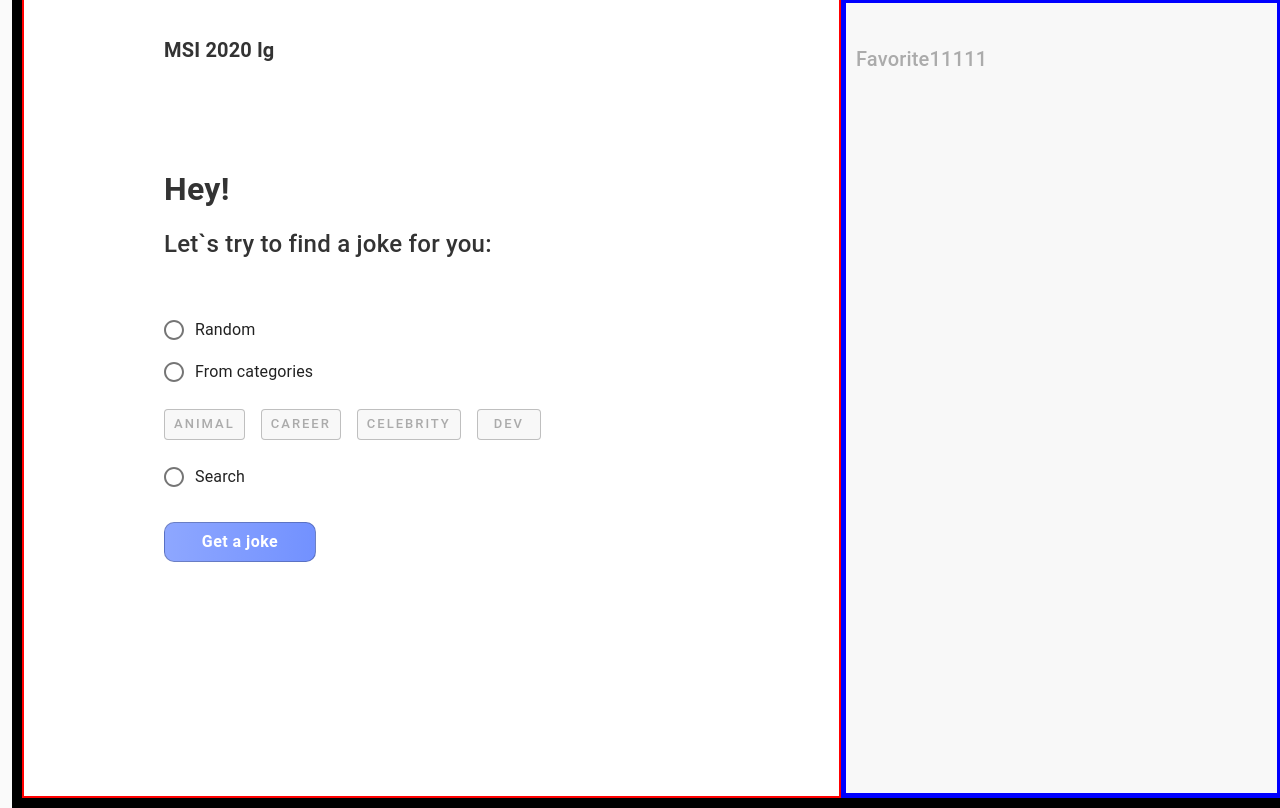
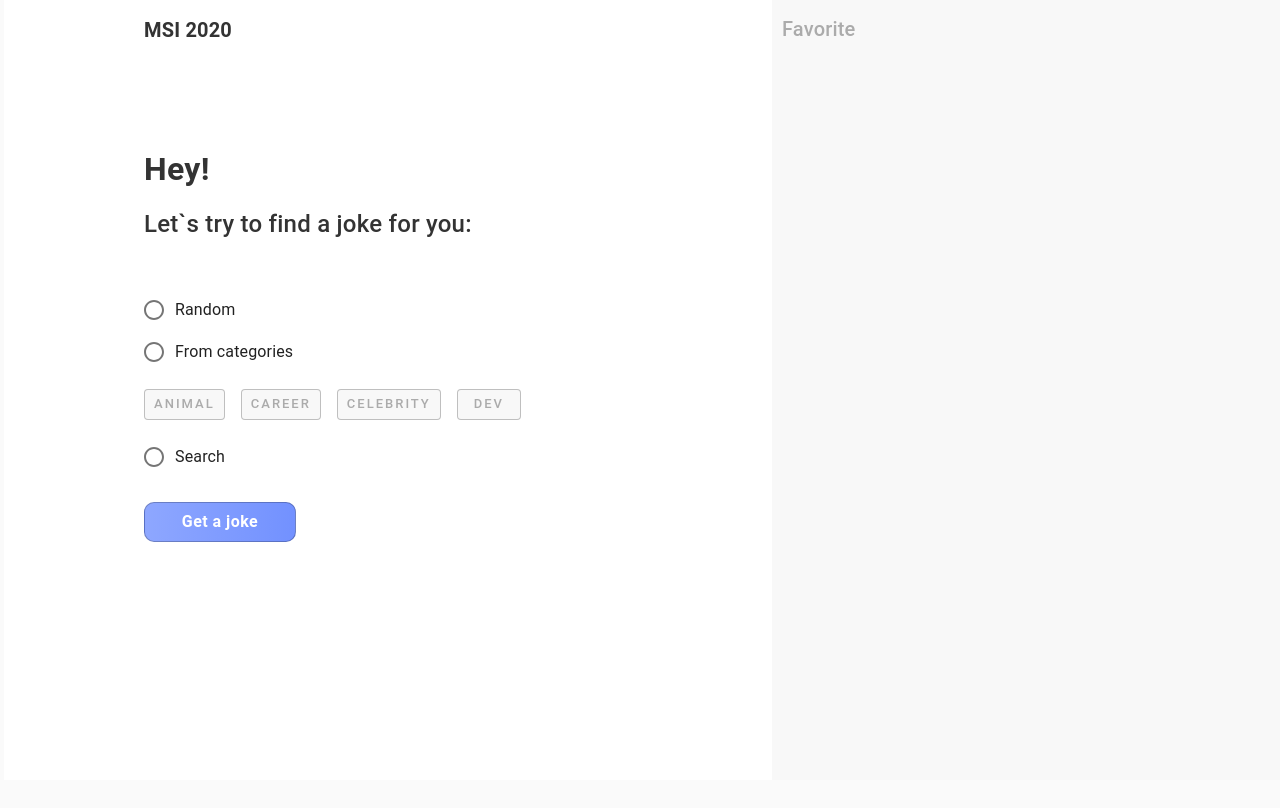
Before and after one commit to dimagong/chuckNorris, a React (Create React App) app: page / in a window 1280 px wide. Built offline with nearby package versions, Linux system fonts and the light colour scheme.

Commit message:
dump variant

```diff
--- a/src/UIkit/layout/layout.component.jsx
+++ b/src/UIkit/layout/layout.component.jsx
@@ -18,7 +18,6 @@ import FavoriteComponent from '../../components/favorite.component'
 
 const useStyles = makeStyles((theme) => ({
     root: {
-        border: '10px solid black',
         display: 'flex',
         flexDirection: 'row',
         justifyContent: 'center',
@@ -30,7 +29,6 @@ const useStyles = makeStyles((theme) => ({
         position: 'relative',
     },
     root_dark: {
-        border: '10px solid black',
         display: 'flex',
         flexDirection: 'row',
         justifyContent: 'center',
@@ -42,46 +40,44 @@ const useStyles = makeStyles((theme) => ({
         position: 'relative',
     },
     left_block: {
-        border: '2px solid red',
-        minHeight: '100%',
         width: '100%',
         [theme.breakpoints.only('xs')]: {
-            paddingLeft: '40px',
-            //minWidth: '100%',
-            minHeight: '100%',
-            width: '100%',
+            paddingLeft: '20px',
+            paddingRight: '20px',
         },
         [theme.breakpoints.only('sm')]: {
             paddingLeft: '40px',
-            minHeight: '100%',
-            width: '100%',
+            paddingRight: '40px',
             flexWrap: 'nowrap',
         },
         [theme.breakpoints.up('md')]: {
             paddingLeft: '140px',
-            width: '65%',
-            minHeight: '100%',
+            paddingRight: '100px',
+            width: '60%',
         },
     },
-    // left_content_hidden: {
-    //     [theme.breakpoints.only('xs')]: {
-    //         //display: 'none',
-    //         width: '100vw',
-    //     },
-    // },
     container: {
-        //border: '5px solid purple',
         paddingTop: 40,
         flexDirection: 'row',
         alignItems: 'center',
+        justifyContent: 'space-between',
         flexWrap: 'nowrap',
-        //justifyContent:'space-between',
     },
     header: {
+        display: 'flex',
         fontWeight: 'bold',
         fontSize: '20px',
         lineHeight: '20px',
         color: '#333333',
+        flexWrap: 'nowrap',
+        width: '200px',
+    },
+    box_container: {
+        flexDirection: 'row',
+        justifyContent: 'flex-end',
+        alignItems: 'center',
+        flexWrap: 'nowrap',
+        zIndex: '2',
     },
     header_text: {
         paddingTop: 100,
@@ -96,74 +92,54 @@ const useStyles = makeStyles((theme) => ({
         lineHeight: '44px',
         color: '#333333',
     },
-    box_container: {
-        //border: '2px solid green',
-        flexDirection: 'row',
-        justifyContent: 'flex-end',
-        alignItems: 'center',
-        width: '80%',
-        flexWrap: 'nowrap',
-        zIndex: '2',
-    },
-    jokecomponent: {
-        minWidth: '250px',
-        [theme.breakpoints.down('md')]: {
-            margin: '0 auto',
-        },
-    },
 
     right_block: {
-        border: '5px solid blue',
         backgroundColor: '#F8F8F8',
-        paddingTop: '40px',
-
-
         [theme.breakpoints.up('md')]: {
-            width: '35%',
+            paddingTop: '40px',
+            width: '40%',
             minHeight: '100vh',
-            //height: '100%',
         },
         [theme.breakpoints.only('sm')]: {
+            paddingTop: '40px',
             marginLeft: '15%',
-            //zIndex: '1',
-            //minHeight: '100vh',
             width: '70%',
-            //height: '100%',
-            //flexGrow: 2,
-            //zIndex: '1',
             position: 'absolute',
             top: '0px',
             bottom: '0px',
         },
-        [theme.breakpoints.down('xs')]: {
+        [theme.breakpoints.only('xs')]: {
+            display: 'flex',
             position: 'absolute',
             width: '100%',
             top: '0px',
             bottom: '0px',
-            //zIndex: '1',
+            justifyContent: 'center'
         },
 
     },
-    favorite_sm: {
-        //border: '2px solid purple',
+    favorite_box: {
         [theme.breakpoints.down('sm')]: {
             marginTop: '100px',
         },
+        [theme.breakpoints.only('xs')]: {
+            maxWidth: '340px',
+            width: '100%',
+
+        },
     },
     text_favorite: {
-        //border: '2px solid yellow',
         fontWeight: '500',
         fontSize: '20px',
         lineHeight: '28px',
         color: '#ABABAB',
-        margin: '2px 0 0 10px',
+        margin: '-5px 0 0 10px',
     },
     icon: {
         width: '28px',
         height: '28px',
     },
     icon_pouse: {
-        //border: '2px solid yellow',
         width: '28px',
         height: '28px',
         transform: 'rotate(90deg)',
@@ -179,14 +155,12 @@ const LayoutComponent = ({ width }) => {
     const changeCheck = () => {
         onCheckHidden(!checkHidden)
     }
-    console.log('checkHidden', checkHidden)
 
     return (
         <React.Fragment>
             <CssBaseline />
-            <Container maxWidth='xl' style={{ height: '100%', width: '100%' }} >
-
-                <Grid container spacing={3}
+            <Container maxWidth='xl'>
+                <Grid container spacing={5}
                     className={(!checkHidden)
                         ? classes.root
                         :
@@ -198,7 +172,7 @@ const LayoutComponent = ({ width }) => {
                         <Grid container item className={classes.container}  >
                             <Grid >
                                 <Typography className={classes.header} gutterBottom >
-                                    MSI 2020 {width}
+                                    MSI 2020
                                 </Typography>
                             </Grid>
                             <Grid container className={classes.box_container} >
@@ -209,8 +183,8 @@ const LayoutComponent = ({ width }) => {
                                         <CancelIcon onClick={changeCheck} className={classes.icon} />
                                     }
                                     <Typography className={classes.text_favorite} gutterBottom >
-                                        Favorite-left
-                                            </Typography>
+                                        Favorite
+                                    </Typography>
                                 </Hidden>
 
                             </Grid>
@@ -218,12 +192,12 @@ const LayoutComponent = ({ width }) => {
                         <Grid item >
                             <Typography className={classes.header_text} gutterBottom >
                                 Hey!
-                                </Typography>
+                            </Typography>
                         </Grid>
                         <Grid item  >
                             <Typography className={classes.header_text_next} gutterBottom >
                                 Let`s try to find a joke for you:
-                                </Typography>
+                            </Typography>
                         </Grid>
                         <Grid container style={{ marginTop: 43 }}>
                             <Grid >
@@ -241,22 +215,12 @@ const LayoutComponent = ({ width }) => {
                             <Hidden smDown>
                                 <Grid item   >
                                     <Typography className={classes.text_favorite} gutterBottom >
-                                        Favorite11111
-                                        </Typography>
+                                        Favorite
+                                    </Typography>
                                 </Grid>
                             </Hidden>
-                            {/* <Hidden mdUp>
-                                        {checkHidden ?
-                                        <CancelIcon onClick={changeCheck} className={classes.icon} />
-                                        :
-                                        <PauseCircleFilledIcon onClick={changeCheck} className={classes.icon_pouse} />
-                                        }
-                                        <Typography className={classes.text_favorite} gutterBottom >
-                                            Favorite-right
-                                        </Typography>
-                                </Hidden> */}
-                            <Grid item className={classes.favorite_sm}>
-                                <FavoriteComponent checkHidden={checkHidden}/>
+                            <Grid item className={classes.favorite_box}>
+                                <FavoriteComponent checkHidden={checkHidden} />
                             </Grid>
                         </Grid>
                     </Hidden>
--- a/src/components/favorite.component.jsx
+++ b/src/components/favorite.component.jsx
@@ -9,18 +9,27 @@ const FavoriteComponent = ({ actionDataFavorite, favoriteList }) => {
     const [favoriteData, onFavoriteData] = useState([])
 
     useEffect(() => {
-        console.log('GET LOCALSTORAGE')
         let data = JSON.parse(localStorage.getItem('favoriteListLocal'))
-        if (!data) {
+        if (!data || !data[0]) {
             data = favoriteList
+            actionDataFavorite(data);
+            onFavoriteData(data);
+        } else {
+            let dataUp = [...data, ...favoriteList]
+            for (let i = 0; i < dataUp.length; i++) {
+                let ferst = dataUp[i]
+                for (let k = i + 1; k < dataUp.length; k++) {
+                    if (ferst.id === dataUp[k].id) {
+                        dataUp.splice(k, k)
+                    }
+                }
+            }
+            actionDataFavorite(dataUp);
+            onFavoriteData(dataUp);
         }
-        actionDataFavorite(data);
-        onFavoriteData(data);
     }, [])
 
     useEffect(() => {
-        console.log('SET LOCALSTORAGE')
-        console.log('favoriteList 222222', favoriteList)
         localStorage.setItem('favoriteListLocal', JSON.stringify(favoriteList))
         if (favoriteList[0]) { onFavoriteData(favoriteList) };
     }, [favoriteList])
@@ -32,7 +41,6 @@ const FavoriteComponent = ({ actionDataFavorite, favoriteList }) => {
                 <FavoriteCart id={item.id} value={item.value} updated_at={item.updated_at} categories={item.categories} />
             </div>)
         }
-
     })
 
     return (<div>
--- a/src/components/joke-component.jsx
+++ b/src/components/joke-component.jsx
@@ -15,9 +15,7 @@ const JokeComponent = ({data, actionFavorite, actionDataFavorite, favoriteList,
             if(ferst.id === dataChoose[k].id){
                 dataChoose.splice(k,k)
             }
-
         }
-
     }
 
     const onChouseFavorite = (elem) => {
@@ -37,7 +35,7 @@ const JokeComponent = ({data, actionFavorite, actionDataFavorite, favoriteList,
 
 
             }
-            else if( item == favoriteList.slice(-1)[0]){
+            else if( item === favoriteList.slice(-1)[0]){
                 actionDataFavorite([...favoriteList])
 
             }
```
Also changed, not shown: src/UIkit/bigCart/bigCart-style.scss (+22 -6 lines).
